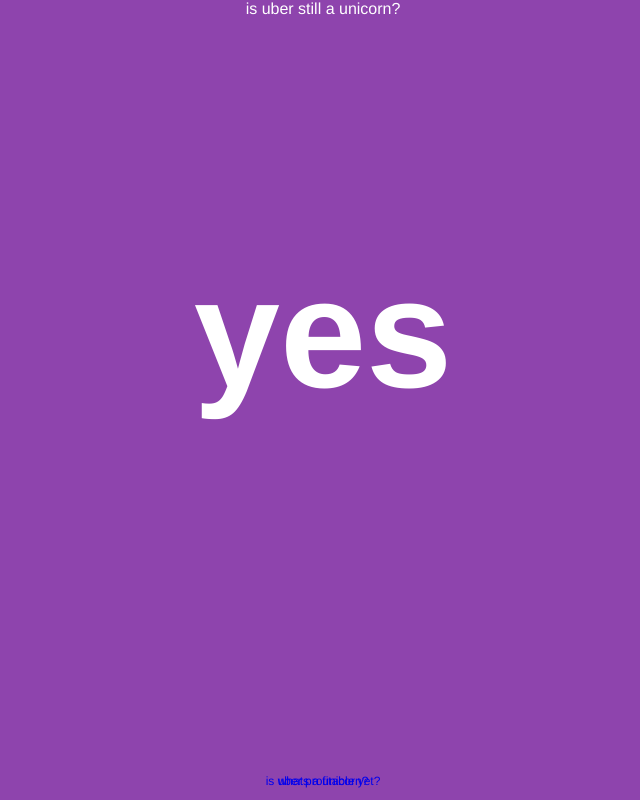
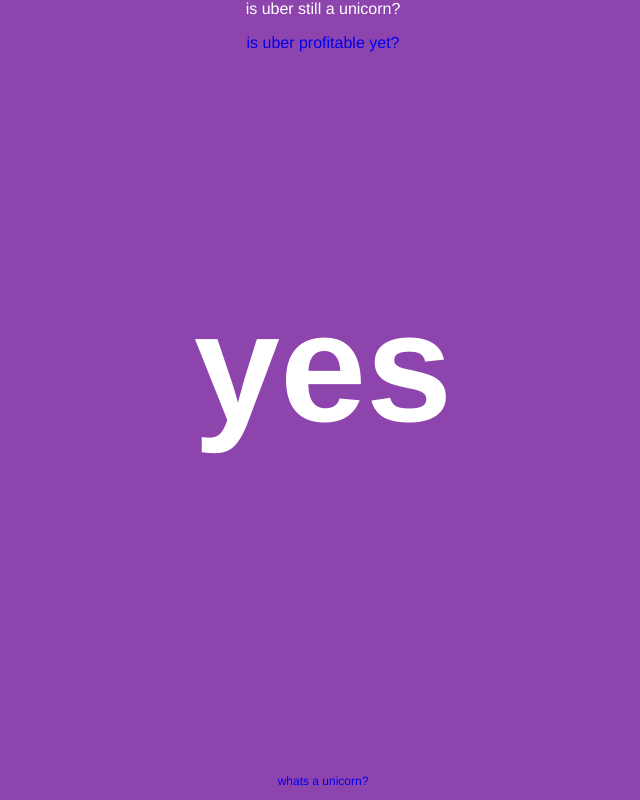
Before and after one commit to ISITPY/isuberstillaunicorn.com, a plain HTML site: page index.html in a window 1280 px wide. Shown: the whole page, without its empty margins (317-957 px from the left). Drawn offline with Linux system fonts and the light colour scheme.

Commit message:
fix link

```diff
--- a/index.html
+++ b/index.html
@@ -40,7 +40,7 @@
   </style>
   <body>
     <p>is uber still a unicorn?</p>
-    <p class="small"><a href="http://isuberprofitableyet.com">is uber profitable yet?</a>
+    <p><a href="http://isuberprofitableyet.com">is uber profitable yet?</a>
     <div class="centered">
       <h1>yes</h1>
     </div>
```
